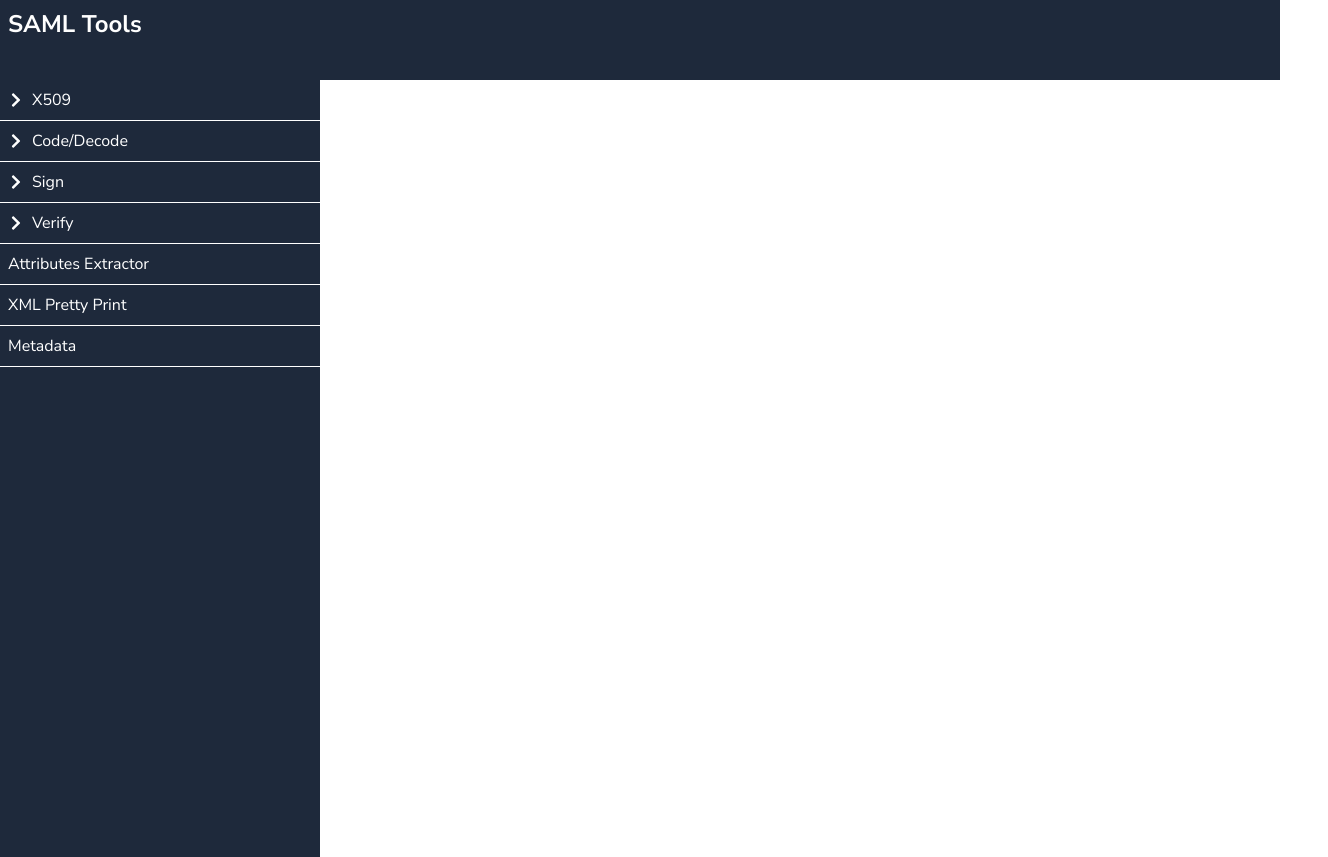
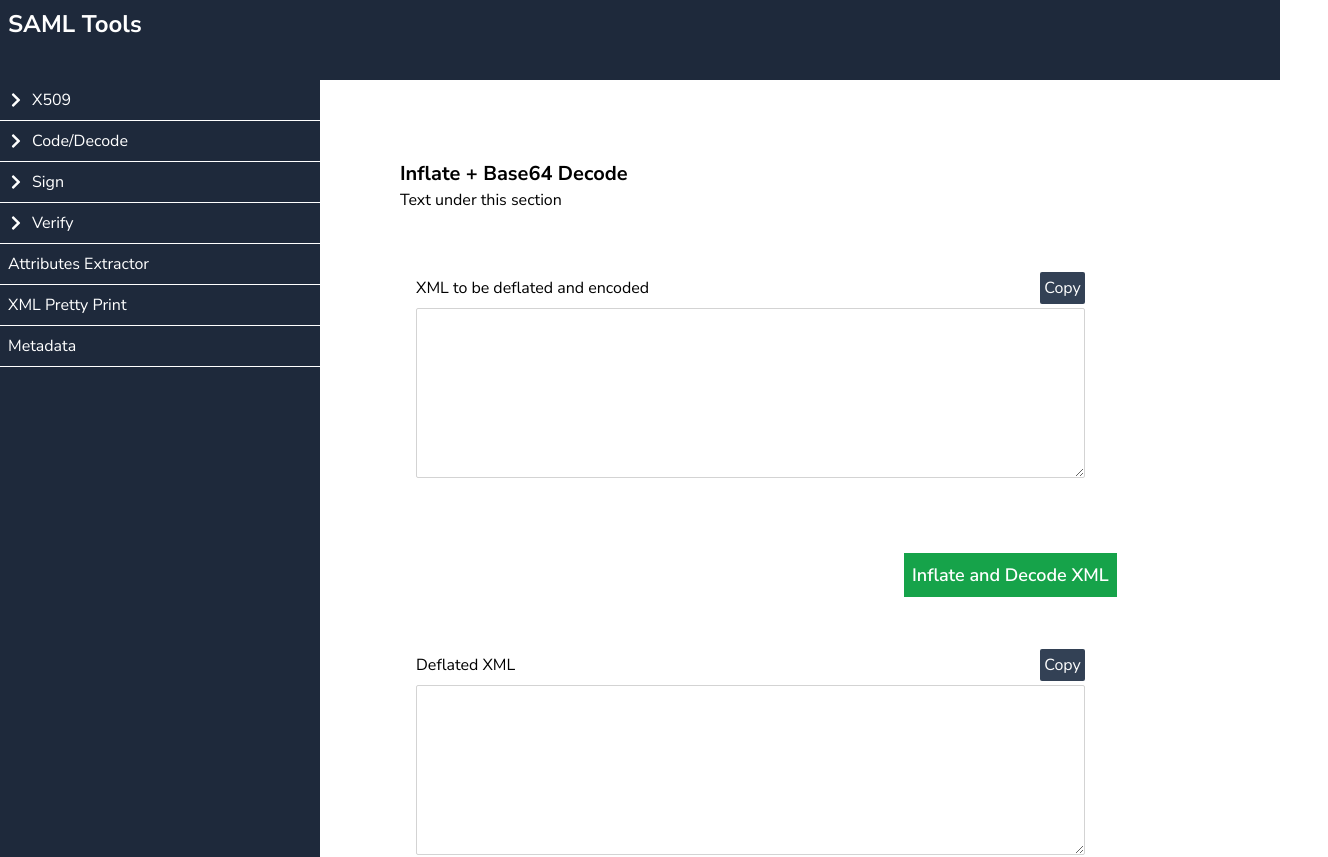
Before and after one commit to shammirbaig/saml-tools, a React (Create React App) app: page /base64-decode-inflate in a window 1280 px wide. Shown: the top 857 px of the page, 1328 px wide, since content can reach past the window. Built offline with nearby package versions, Linux system fonts and the light colour scheme.

Commit message:
completed encode decode section

```diff
--- a/src/App.js
+++ b/src/App.js
@@ -11,6 +11,7 @@
 import Base64 from './pages/Base64';
 import UrlEncodeDecode from './pages/UrlEncodeDecode';
 import DeflateBase64Encode from './pages/DeflateBase64Encode';
+import InflateBase64Decode from './pages/InflateBase64Decode';
 
 function App() {
   return (
@@ -31,6 +32,7 @@
         <Route path="/base64" element={<Base64/>} />
         <Route path="/url-encode-decode" element={<UrlEncodeDecode/>} />
         <Route path="/deflate-base64-encode" element={<DeflateBase64Encode/>} />
+        <Route path="/base64-decode-inflate" element={<InflateBase64Decode/>} />
 
 
       </Routes>
--- /dev/null
+++ b/src/pages/InflateBase64Decode.js
@@ -0,0 +1,69 @@
+
+
+import React from "react";
+import InputField from "../components/InputField";
+import InputBox from "../components/InputBox";
+import { useState } from "react";
+
+
+const InflateBase64Decode = () => {
+  const [X509Cert, setX509Cert] = useState("");
+  const [X509CertWithHeader, setX509CertWithHeader] = useState("");
+  const [X509CertWithString, setX509CertWithString] = useState("");
+
+
+
+
+  const handleSubmit = (e) => {
+    e.preventDefault();
+    const formData = {
+        X509Cert
+    };
+
+    fetch("url", {
+      method: "POST",
+      headers: {
+        "Content-Type": "application/json",
+      },
+      body: JSON.stringify(formData),
+    })
+      .then((response) => response.json())
+      .then((data) => {
+        console.log(data);
+      })
+      .catch((error) => {
+        console.error(error);
+      });
+  };
+
+
+
+  return (
+    <div className="content relative ml-12 w-full p-8">
+      <h1 className="text-xl font-bold"> Inflate + Base64 Decode</h1>
+      <p> Text under this section</p>
+
+
+      <div className="mt-6 flex flex-wrap">
+      <form className="w-full" onSubmit={handleSubmit}>
+      <div className="w-full pt-4 pb-4 pr-4 lg:w-4/5">
+      <InputBox onChange={(e)=>{setX509Cert(e.target.value)}}title={"XML to be deflated and encoded"} width={"100%"} height={"170px"}/>
+      </div>
+      </form>
+      <div className="w-full mt-5 pt-4 pb-4  lg:w-4/5">
+            <button type="submit" className="p-2 float-right  bg-green-600 text-white text-lg font-semibold">
+              Inflate and Decode XML
+            </button>
+          </div>
+      <div className="w-full pt-4 pb-4 pr-4 lg:w-4/5">
+      <InputBox title={"Deflated XML"} width={"100%"} height={"170px"}/>
+      </div>
+      <div className="w-full pt-4 pb-4 pr-4 lg:w-4/5">
+      <InputBox title={"Deflated and Encoded XML"} width={"100%"} height={"170px"}/>
+      </div>
+      </div>
+    </div>
+  );
+}
+
+export default InflateBase64Decode;
--- /dev/null
+++ b/src/pages/SignAuthnRequest.js
@@ -0,0 +1,83 @@
+import React from "react";
+import InputField from "../components/InputField";
+import InputBox from "../components/InputBox";
+import { useState } from "react";
+
+
+const SignAuthnRequest = () => {
+    const [PrivateKey, setPrivateKey] = useState("");
+    const [PrivateKeyWithHeader, setPrivateKeyWithHeader] = useState("");
+    const [PrivateKeyWithString, setPrivateKeytWithString] = useState("");
+
+
+
+
+    const handleSubmit = (e) => {
+        e.preventDefault();
+        const formData = {
+            PrivateKey
+        };
+
+        fetch("url", {
+            method: "POST",
+            headers: {
+                "Content-Type": "application/json",
+            },
+            body: JSON.stringify(formData),
+        })
+            .then((response) => response.json())
+            .then((data) => {
+                console.log(data);
+            })
+            .catch((error) => {
+                console.error(error);
+            });
+    };
+
+
+
+    return (
+        <div className="content relative ml-12 w-full p-8">
+            <h1 className="text-xl font-bold"> Sign SAML AuthNRequest</h1>
+            <p> Text under this section</p>
+
+
+            <div className="mt-6 flex flex-wrap">
+                <div className="flex w-full">
+                    <form className="w-full lg:w-1/2" onSubmit={handleSubmit}>
+                        <div className="w-full pt-4 pb-4 pr-4 ">
+                            <InputBox  onChange={(e) => { setPrivateKey(e.target.value) }} title={"Data to be URL Encoded"} width={"100%"} height={"170px"} />
+                        </div>
+                    </form>
+                    <div className="w-full pt-4 pb-4 pr-4 lg:w-1/2 ">
+                        <InputBox onChange={(e) => { setPrivateKey(e.target.value) }} title={"URL Encoded Data"} width={"100%"} height={"170px"} />
+                    </div>
+                </div>
+                <div className="w-full  mt pt-4 pb-4 pr-4">
+                <button type="submit" className="p-2 float-right bg-green-600 text-white text-lg font-semibold">
+                 Url Encode Data
+                </button>
+              </div>
+
+                <div className="flex w-full">
+                    <form className="w-full lg:w-1/2" onSubmit={handleSubmit}>
+                        <div className="w-full pt-4 pb-4 pr-4 ">
+                            <InputBox onChange={(e) => { setPrivateKey(e.target.value) }} title={"Data to be URL Decoded"} width={"100%"} height={"170px"} />
+                        </div>
+                    </form>
+                    <div className="w-full lg:w-1/2 pt-4 pb-4 pr-4 ">
+                        <InputBox onChange={(e) => { setPrivateKey(e.target.value) }} title={"URL Decoded Data"} width={"100%"} height={"170px"} />
+                    </div>
+                </div>
+                <div className="w-full pt-4 pb-4 pr-4">
+                <button type="submit" className="p-2 float-right bg-green-600 text-white text-lg font-semibold">
+                Url Decode Data
+                </button>
+              </div>
+
+            </div>
+        </div>
+    );
+}
+
+export default SignAuthnRequest;
```
